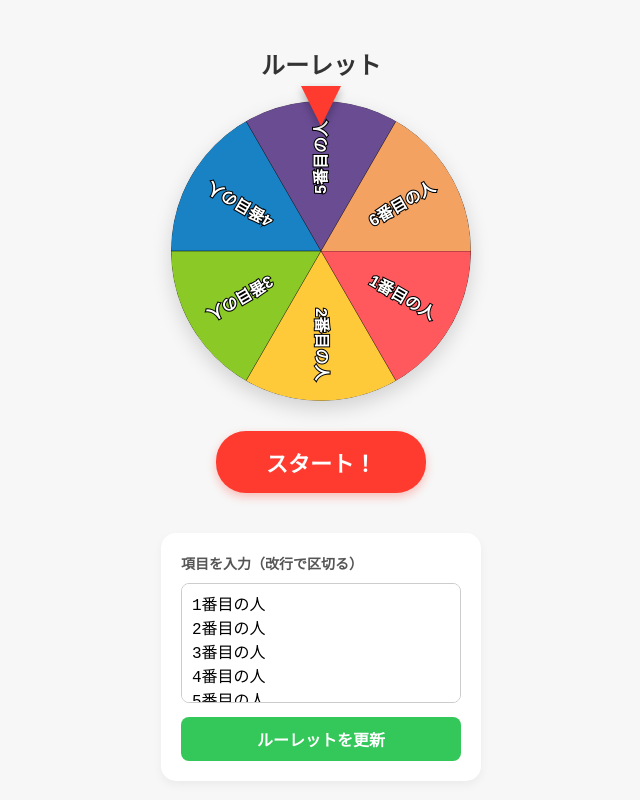
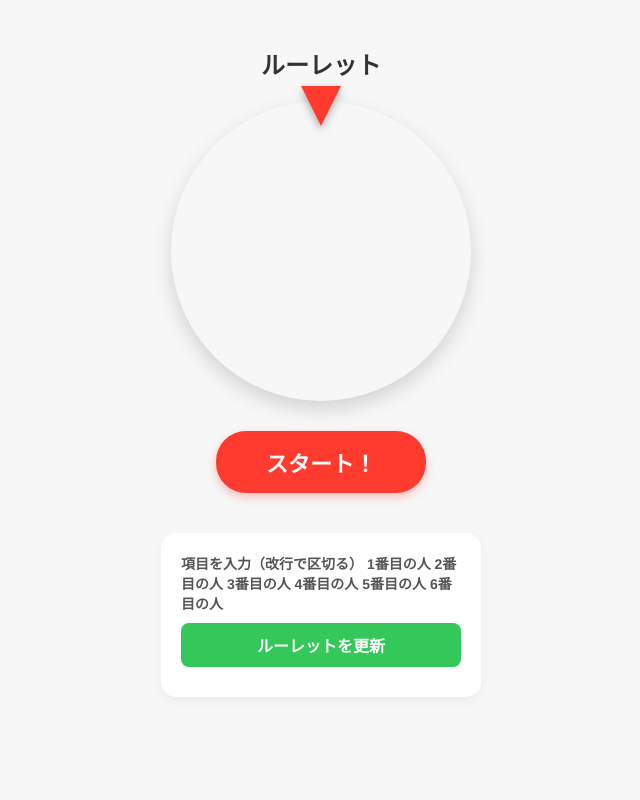
Before and after one commit to koumetto-cmyk/koumetto-cmyk.github.io, a plain HTML site: page index.html in a window 1280 px wide. Shown: the whole page, without its empty margins (319-959 px from the left). Drawn offline with Linux system fonts and the light colour scheme.

Commit message:
Update index.html

```diff
--- a/index.html
+++ b/index.html
@@ -115,8 +115,7 @@
   <button id="spinBtn" class="spin">スタート！</button>
 
   <div class="settings-area">
-    <p>項目を入力（改行で区切る）<br><span style="color:red; font-size:12px;"></span></p>
-    <textarea id="itemInput">
+    <p>項目を入力（改行で区切る）
 1番目の人
 2番目の人
 3番目の人
```
